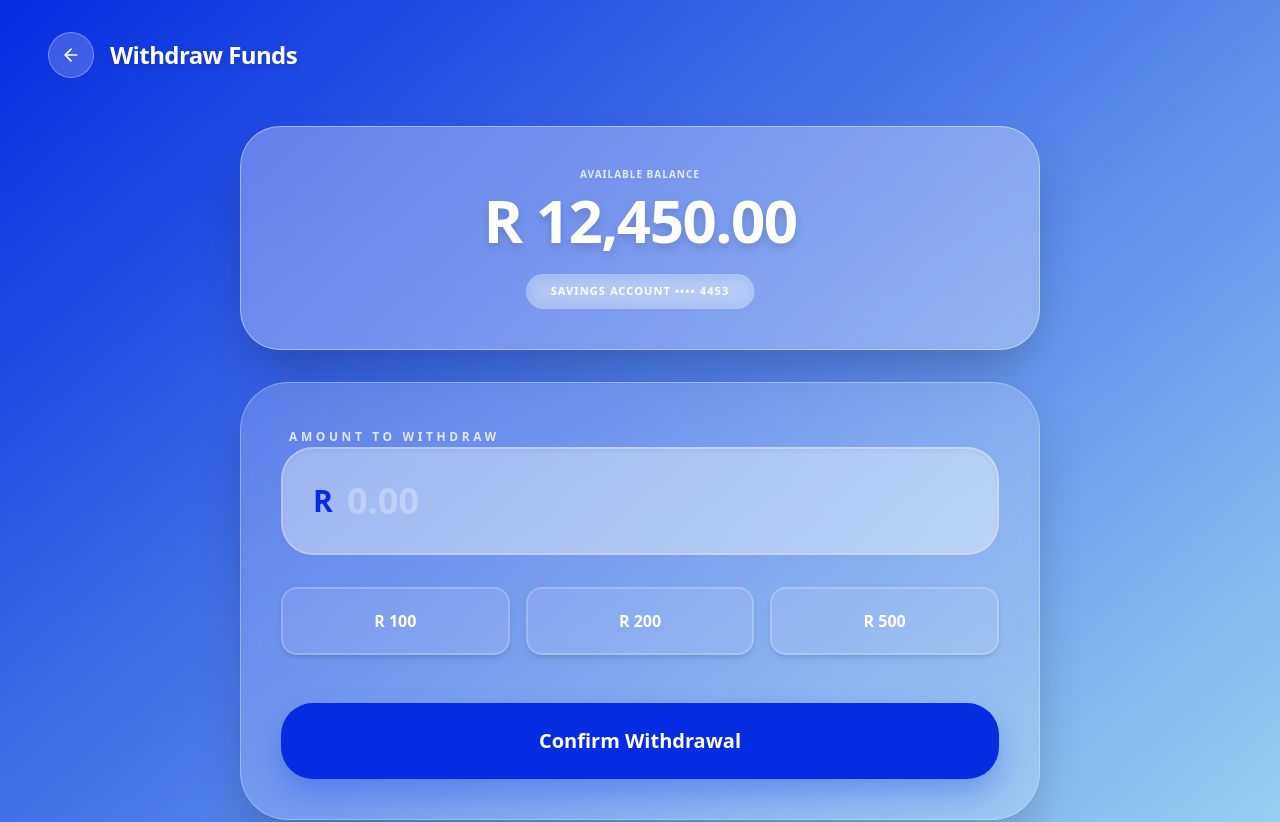
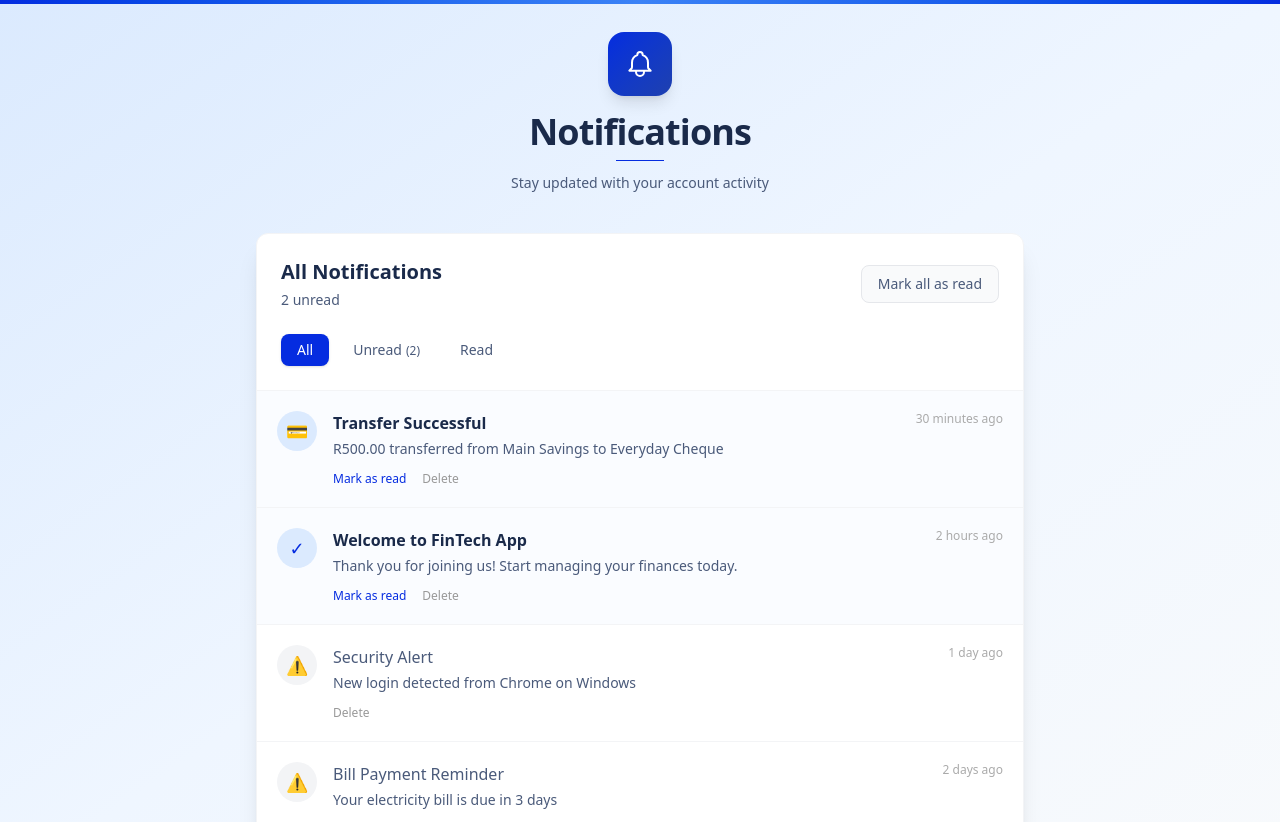
Before and after one commit to SheBuilds05/blueMarble, a React app in the folder frontend/: page /notification in a window 1280 px wide. Shown: the top 822 px of the page. Built offline with nearby package versions, Linux system fonts and the light colour scheme; the HTML template or start-up script is replaced by a standard one.

Commit message:
Update Notifications.tsx

```diff
--- a/frontend/src/pages/Notifications.tsx
+++ b/frontend/src/pages/Notifications.tsx
@@ -1,135 +1,242 @@
 import React, { useState } from 'react';
-import { useNavigate } from 'react-router-dom';
-import { ArrowLeft, CheckCircle2, AlertCircle } from 'lucide-react';
 
-const Withdraw: React.FC = () => {
-  const navigate = useNavigate();
-  const [amount, setAmount] = useState<string>('');
-  const [localBalance, setLocalBalance] = useState<number>(12450.00);
-  const [success, setSuccess] = useState<string | null>(null);
-  const [error, setError] = useState<string | null>(null);
+interface Notification {
+  id: string;
+  title: string;
+  message: string;
+  type: 'transaction' | 'alert' | 'success';
+  read: boolean;
+  createdAt: string;
+}
 
-  const handleWithdraw = () => {
-    const value = parseFloat(amount);
-    setSuccess(null);
-    setError(null);
-    if (!value || value <= 0) {
-      setError('Please enter a valid amount.');
-      return;
+const Notifications = () => {
+  // Sample notifications data
+  const [notifications, setNotifications] = useState<Notification[]>([
+    {
+      id: '1',
+      title: 'Transfer Successful',
+      message: 'R500.00 transferred from Main Savings to Everyday Cheque',
+      type: 'transaction',
+      read: false,
+      createdAt: new Date(Date.now() - 1000 * 60 * 30).toISOString(), // 30 minutes ago
+    },
+    {
+      id: '2',
+      title: 'Welcome to FinTech App',
+      message: 'Thank you for joining us! Start managing your finances today.',
+      type: 'success',
+      read: false,
+      createdAt: new Date(Date.now() - 1000 * 60 * 60 * 2).toISOString(), // 2 hours ago
+    },
+    {
+      id: '3',
+      title: 'Security Alert',
+      message: 'New login detected from Chrome on Windows',
+      type: 'alert',
+      read: true,
+      createdAt: new Date(Date.now() - 1000 * 60 * 60 * 24).toISOString(), // 1 day ago
+    },
+    {
+      id: '4',
+      title: 'Bill Payment Reminder',
+      message: 'Your electricity bill is due in 3 days',
+      type: 'alert',
+      read: true,
+      createdAt: new Date(Date.now() - 1000 * 60 * 60 * 48).toISOString(), // 2 days ago
+    },
+  ]);
+
+  const [filter, setFilter] = useState<'all' | 'unread' | 'read'>('all');
+
+  const markAsRead = (id: string) => {
+    setNotifications(prevNotifications =>
+      prevNotifications.map(notif =>
+        notif.id === id ? { ...notif, read: true } : notif
+      )
+    );
+  };
+
+  const deleteNotification = (id: string) => {
+    setNotifications(prevNotifications =>
+      prevNotifications.filter(notif => notif.id !== id)
+    );
+  };
+
+  const markAllAsRead = () => {
+    setNotifications(prevNotifications =>
+      prevNotifications.map(notif => ({ ...notif, read: true }))
+    );
+  };
+
+  const filteredNotifications = notifications.filter(notif => {
+    if (filter === 'unread') return !notif.read;
+    if (filter === 'read') return notif.read;
+    return true;
+  });
+
+  const unreadCount = notifications.filter(n => !n.read).length;
+
+  const formatDate = (dateString: string) => {
+    const date = new Date(dateString);
+    const now = new Date();
+    const diffMs = now.getTime() - date.getTime();
+    const diffMins = Math.floor(diffMs / 60000);
+    const diffHours = Math.floor(diffMs / 3600000);
+    const diffDays = Math.floor(diffMs / 86400000);
+
+    if (diffMins < 1) return 'Just now';
+    if (diffMins < 60) return `${diffMins} minute${diffMins > 1 ? 's' : ''} ago`;
+    if (diffHours < 24) return `${diffHours} hour${diffHours > 1 ? 's' : ''} ago`;
+    if (diffDays < 7) return `${diffDays} day${diffDays > 1 ? 's' : ''} ago`;
+    return date.toLocaleDateString('en-ZA');
+  };
+
+  const getTypeIcon = (type: string) => {
+    switch (type) {
+      case 'transaction': return '💳';
+      case 'alert': return '⚠️';
+      case 'success': return '✓';
+      default: return '📬';
     }
-    if (value > localBalance) {
-      setError('Insufficient funds.');
-      return;
-    }
-    setLocalBalance(prev => prev - value);
-    setSuccess(`R${value.toFixed(2)} withdrawn successfully.`);
-    setAmount('');
-    setTimeout(() => setSuccess(null), 3000);
   };
 
   return (
-    /* FIXED: Removed max-w constraints and applied w-full for full-screen edge-to-edge layout */
-    <div
-      className="min-h-screen w-full pb-32 overflow-x-hidden"
-      style={{ background: "linear-gradient(to bottom right, #052ce0, #ADE8F4)" }}
-    >
-      {/* Header - Horizontal padding applied here to align with Dashboard */}
-      <div className="flex items-center gap-4 px-6 py-8 md:px-12 mb-4">
-        <button
-          onClick={() => navigate(-1)}
-          className="p-3 bg-white/20 backdrop-blur-md rounded-full border border-white/30 text-white hover:bg-white/40 transition-all active:scale-90"
-        >
-          <ArrowLeft size={20} />
-        </button>
-        <h1 className="text-2xl font-bold text-white tracking-tight drop-shadow-md">Withdraw Funds</h1>
+    <div className="min-h-screen bg-gradient-to-br from-[#dbeafe] via-[#eff6ff] to-[#f8fafc] p-4 md:p-8">
+      {/* Decorative Header Line */}
+      <div className="absolute top-0 left-0 right-0 h-1 bg-gradient-to-r from-[#052CE0] via-[#3b82f6] to-[#052CE0]"></div>
+
+      {/* Header */}
+      <div className="text-center mb-10">
+        <div className="inline-flex items-center justify-center w-16 h-16 rounded-2xl bg-gradient-to-br from-[#052CE0] to-[#1e40af] shadow-lg mb-4">
+          <svg className="w-8 h-8 text-white" fill="none" stroke="currentColor" viewBox="0 0 24 24">
+            <path strokeLinecap="round" strokeLinejoin="round" strokeWidth={1.5} d="M15 17h5l-1.405-1.405A2.032 2.032 0 0118 14.158V11a6.002 6.002 0 00-4-5.659V5a2 2 0 10-4 0v.341C7.67 6.165 6 8.388 6 11v3.159c0 .538-.214 1.055-.595 1.436L4 17h5m6 0v1a3 3 0 11-6 0v-1m6 0H9" />
+          </svg>
+        </div>
+        <h1 className="text-3xl md:text-4xl font-semibold text-[#1a2a4a] tracking-tight mb-2">Notifications</h1>
+        <div className="w-12 h-px bg-[#052CE0] mx-auto mb-3"></div>
+        <p className="text-[#4a5a7a] text-sm">Stay updated with your account activity</p>
       </div>
 
-      <main className="space-y-8 px-6 md:px-12 max-w-4xl mx-auto">
-        {/* Balance Card - Matching Dashboard Style */}
-        <div className="bg-white/30 backdrop-blur-xl border border-white/40 p-10 rounded-[2.5rem] shadow-2xl text-center relative overflow-hidden w-full">
-          <p className="text-white/80 uppercase tracking-widest text-[10px] font-black mb-2">Available Balance</p>
-          <h2 className="text-5xl md:text-6xl font-bold tracking-tight text-white mb-6 drop-shadow-lg">
-            R {localBalance.toLocaleString('en-ZA', { minimumFractionDigits: 2 })}
-          </h2>
-          <div className="inline-block px-6 py-2 bg-white/20 rounded-full border border-white/10 backdrop-blur-sm">
-            <p className="text-[11px] text-white font-bold uppercase tracking-widest">
-              Savings Account •••• 4453
-            </p>
+      {/* Notifications Card */}
+      <div className="max-w-3xl mx-auto">
+        <div className="bg-white rounded-xl shadow-xl border border-gray-100 overflow-hidden">
+          {/* Header with Actions */}
+          <div className="p-6 border-b border-gray-100">
+            <div className="flex justify-between items-center flex-wrap gap-4">
+              <div>
+                <h2 className="text-[#1a2a4a] text-xl font-semibold">All Notifications</h2>
+                {unreadCount > 0 && (
+                  <p className="text-[#4a5a7a] text-sm mt-1">{unreadCount} unread</p>
+                )}
+              </div>
+              {unreadCount > 0 && (
+                <button
+                  onClick={markAllAsRead}
+                  className="px-4 py-2 bg-gray-50 border border-gray-200 rounded-lg text-[#4a5a7a] text-sm hover:bg-gray-100 hover:text-[#1a2a4a] transition-all"
+                >
+                  Mark all as read
+                </button>
+              )}
+            </div>
+
+            {/* Filter Tabs */}
+            <div className="flex gap-2 mt-6">
+              {[
+                { id: 'all', label: 'All' },
+                { id: 'unread', label: 'Unread' },
+                { id: 'read', label: 'Read' },
+              ].map((tab) => (
+                <button
+                  key={tab.id}
+                  onClick={() => setFilter(tab.id as typeof filter)}
+                  className={`px-4 py-1.5 rounded-lg text-sm font-medium transition-all ${
+                    filter === tab.id
+                      ? 'bg-[#052CE0] text-white shadow-sm'
+                      : 'text-[#4a5a7a] hover:text-[#1a2a4a] hover:bg-gray-100'
+                  }`}
+                >
+                  {tab.label}
+                  {tab.id === 'unread' && unreadCount > 0 && (
+                    <span className="ml-1 text-xs">({unreadCount})</span>
+                  )}
+                </button>
+              ))}
             </div>
           </div>
 
-        {/* Feedback Messages */}
-        {success && (
-          <div className="flex items-center gap-3 p-5 bg-emerald-500/20 backdrop-blur-md border border-emerald-500/30 rounded-3xl text-emerald-100 text-sm font-bold animate-in fade-in slide-in-from-top-2">
-            <CheckCircle2 size={20} />
-            {success}
+          {/* Notifications List */}
+          <div className="divide-y divide-gray-100">
+            {filteredNotifications.length === 0 ? (
+              <div className="text-center py-16">
+                <div className="w-20 h-20 mx-auto mb-4 rounded-full bg-gray-100 flex items-center justify-center">
+                  <svg className="w-10 h-10 text-[#4a5a7a]" fill="none" stroke="currentColor" viewBox="0 0 24 24">
+                    <path strokeLinecap="round" strokeLinejoin="round" strokeWidth={1.5} d="M20 13V6a2 2 0 00-2-2H6a2 2 0 00-2 2v7m16 0v5a2 2 0 01-2 2H6a2 2 0 01-2-2v-5m16 0h-2.586a1 1 0 00-.707.293l-2.414 2.414a1 1 0 01-.707.293h-3.172a1 1 0 01-.707-.293l-2.414-2.414A1 1 0 006.586 13H4" />
+                  </svg>
                 </div>
-        )}
-        {error && (
-          <div className="flex items-center gap-3 p-5 bg-red-500/20 backdrop-blur-md border border-red-500/30 rounded-3xl text-red-100 text-sm font-bold animate-in fade-in slide-in-from-top-2">
-            <AlertCircle size={20} />
-            {error}
+                <p className="text-[#4a5a7a] text-sm font-medium">No notifications</p>
+                <p className="text-[#aaaaaa] text-xs mt-1">When you receive notifications, they'll appear here</p>
               </div>
-        )}
-
-        {/* Input Section */}
-        <div className="bg-white/20 backdrop-blur-lg border border-white/30 p-10 rounded-[3rem] shadow-2xl space-y-8">
-          <div className="space-y-4">
-            <label className="text-[12px] font-black text-white uppercase tracking-[0.3em] ml-2 opacity-80">
-              Amount to Withdraw
-            </label>
-            <div className="relative group">
-              <span className="absolute left-8 top-1/2 -translate-y-1/2 text-3xl font-black text-[#052ce0]">R</span>
-              <input
-                type="number"
-                value={amount}
-                onChange={e => { setAmount(e.target.value); setError(null); }}
-                className="w-full bg-white/40 border-2 border-white/20 rounded-[2rem] py-8 pl-16 pr-8 text-4xl font-bold text-white placeholder-white/30 outline-none focus:border-white/60 focus:bg-white/50 transition-all shadow-inner"
-                placeholder="0.00"
-              />
+            ) : (
+              filteredNotifications.map((notif) => (
+                <div
+                  key={notif.id}
+                  className={`p-5 transition-all ${
+                    !notif.read ? 'bg-blue-50/30' : 'hover:bg-gray-50'
+                  }`}
+                >
+                  <div className="flex gap-4">
+                    {/* Icon */}
+                    <div className="flex-shrink-0">
+                      <div className={`w-10 h-10 rounded-full flex items-center justify-center text-lg ${
+                        !notif.read
+                          ? 'bg-blue-100 text-[#052CE0]'
+                          : 'bg-gray-100 text-[#4a5a7a]'
+                      }`}>
+                        {getTypeIcon(notif.type)}
                       </div>
                     </div>
 
-          {/* Quick Amount Grid */}
-          <div className="grid grid-cols-3 gap-4">
-            {['100', '200', '500'].map(val => (
+                    {/* Content */}
+                    <div className="flex-1">
+                      <div className="flex justify-between items-start flex-wrap gap-2">
+                        <h3 className={`text-base ${
+                          !notif.read ? 'text-[#1a2a4a] font-semibold' : 'text-[#4a5a7a] font-medium'
+                        }`}>
+                          {notif.title}
+                        </h3>
+                        <span className="text-[#aaaaaa] text-xs">
+                          {formatDate(notif.createdAt)}
+                        </span>
+                      </div>
+                      <p className="text-[#4a5a7a] text-sm mt-1">{notif.message}</p>
+
+                      {/* Actions */}
+                      <div className="flex gap-4 mt-3">
+                        {!notif.read && (
                           <button
-                key={val}
-                onClick={() => { setAmount(val); setError(null); }}
-                className={`py-5 rounded-2xl font-black text-base transition-all active:scale-95 border-2 shadow-md ${
-                  amount === val
-                  ? 'bg-white text-[#052ce0] border-white shadow-xl scale-105'
-                  : 'bg-white/10 text-white border-white/20 hover:bg-white/20'
-                }`}
+                            onClick={() => markAsRead(notif.id)}
+                            className="text-xs text-[#052CE0] font-medium hover:text-[#052CE0]/70 transition-colors"
                           >
-                R {val}
+                            Mark as read
                           </button>
-            ))}
-          </div>
-
-          {/* Action Button */}
+                        )}
                         <button
-            onClick={handleWithdraw}
-            className="w-full bg-[#052ce0] hover:brightness-110 text-white py-6 rounded-[2rem] font-black text-xl shadow-[0_15px_30px_rgba(5,46,224,0.3)] active:scale-95 transition-all mt-4"
+                          onClick={() => deleteNotification(notif.id)}
+                          className="text-xs text-[#999999] hover:text-[#666666] transition-colors"
                         >
-            Confirm Withdrawal
+                          Delete
                         </button>
                       </div>
-
-        {/* Brand Slogan Footer */}
-        <div className="text-center py-10">
-          <div className="flex items-center justify-center gap-4 mb-4">
-            <div className="h-[1px] w-12 bg-white/30" />
-            <span className="text-[14px] font-black text-white/60 uppercase tracking-[0.4em]">blueMarble</span>
-            <div className="h-[1px] w-12 bg-white/30" />
                     </div>
-          <p className="text-sm md:text-base text-white font-semibold italic tracking-wide drop-shadow-sm">
-            "Your World, Your Bank, Your Freedom."
-          </p>
                   </div>
-      </main>
+                </div>
+              ))
+            )}
+          </div>
+        </div>
+      </div>
     </div>
   );
 };
 
-export default Withdraw;
+export default Notifications;
```
Lines whose indentation alone changed are shown as unchanged.
